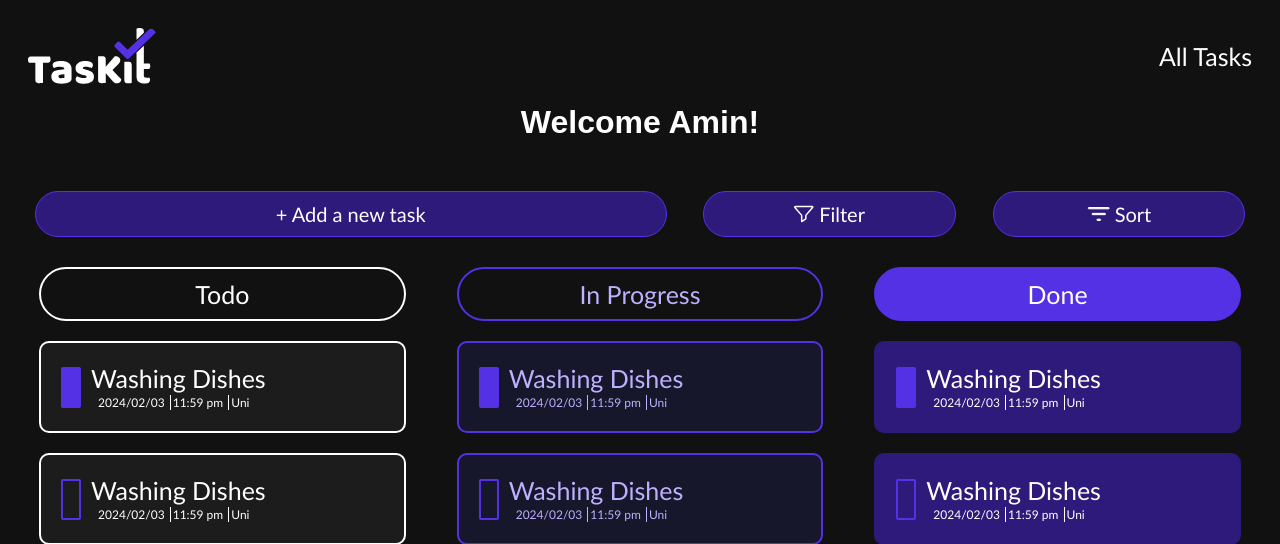
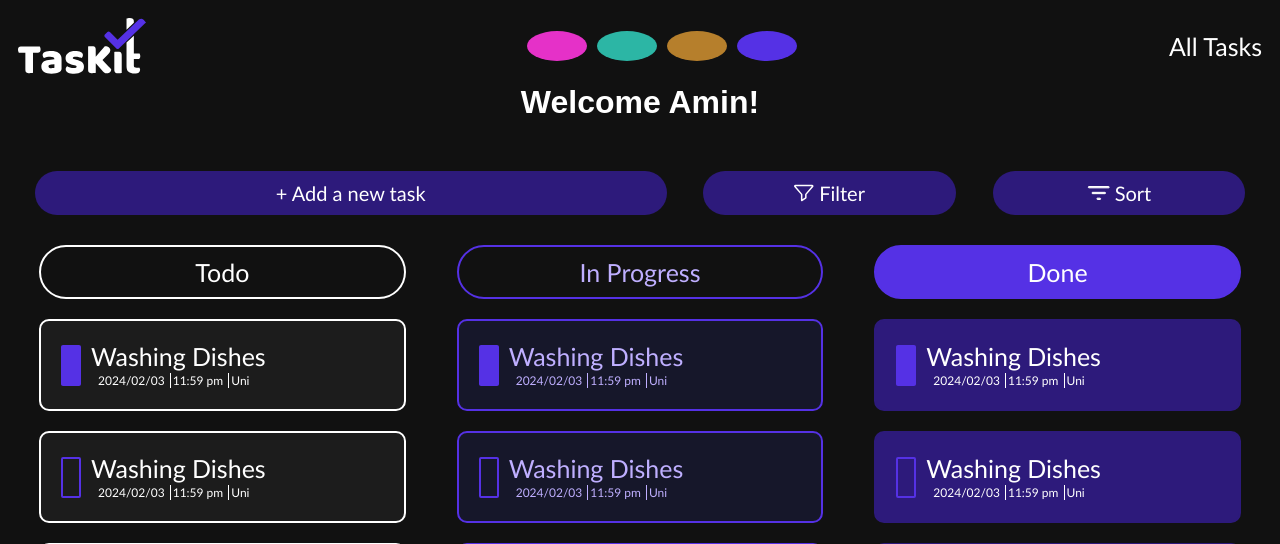
Before and after one commit to AminBihamta/TaskIt, a PHP site: page /dashboard.html in a window 1280 px wide. Shown: the top 544 px of the page. Run offline with PHP 8.4, Linux system fonts and the light colour scheme; a stand-in replaces the project's code that opens the database connection.

Commit message:
removed light theme + added buttons to change theme in dashboard

```diff
--- a/addtask.html
+++ b/addtask.html
@@ -5,6 +5,7 @@
     <meta name="viewport" content="width=device-width, initial-scale=1.0">
     <title>Add Task</title>
     <link rel="stylesheet" href="addtask.css">
+    <script src="themeChanger.js"> </script>
 </head>
 <body>
     <div class = "TaskContainer">
--- a/dashboard.html
+++ b/dashboard.html
@@ -5,6 +5,8 @@
     <meta name="viewport" content="width=device-width, initial-scale=1.0" />
     <title>Document</title>
     <link rel="stylesheet" href="dashboardStyles.css" />
+    <script src="themeChanger.js"></script>
+    <link rel="stylesheet" href="themeButtonStyles.css">
   </head>
   <body>
     <header>
@@ -46,9 +48,16 @@
           fill="#5531E5"
         />
       </svg>
-
+     <!--buttons for changing themes-->
+     <div id="themeButtonContainer">
+      <button class="theme-button changeToPink"></button>
+      <button class="theme-button changeToCyan"></button>
+      <button class="theme-button changeToOrange"></button>
+      <button class="theme-button changeToPurple"></button>
+    </div>
       <a href="">All Tasks</a>
     </header>
+
     <h1>Welcome Amin!</h1>
     <div class="boxedDiv">
       <div class="space-evenly-items">
@@ -354,6 +363,7 @@
       </div>
     </div>
 
+
     <script>
       function openPopup() {
         document.getElementById("overlay").style.display = "flex";
--- a/dashboardStyles.css
+++ b/dashboardStyles.css
@@ -35,7 +35,7 @@ header {
   flex-direction: row;
   justify-content: space-between;
   align-items: center;
-  padding: 20px;
+  padding: 10px;
 }
 
 .boxedDiv {
@@ -91,16 +91,16 @@ header {
   align-items: center;
   gap: 10px;
   border-radius: 10px;
-  border: 2px solid var(--Primary-Text-Color, #fff);
-  background: var(--Todo-Background, #1c1c1c);
+  border: 2px solid var(--Primary-Text-Color);
+  background: var(--Todo-Background);
 }
 
 button {
   border-radius: 60px;
-  border: 1px solid var(--Primary-Color, #5531e5);
-  background: var(--Done-Background-Color, #2d1a7b);
+  border: 1px solid var(--Primary-Color);
+  background: var(--Done-Background-color);
   padding: 10px 30px;
-  color: var(--Primary-Text-Color, #fff);
+  color: var(--Primary-Text-Color);
   font-family: "Ek Mukta", Calibri;
   font-size: 20px;
   font-style: normal;
@@ -133,7 +133,7 @@ button:hover {
 .popup {
   background: none;
   /* padding: 20px; */
-  border: solid #5531e5;
+  border: solid var(--Primary-color);
   border-width: 6px;
   border-radius: 30px;
   width: 525px;
--- /dev/null
+++ b/themeButtonStyles.css
@@ -0,0 +1,71 @@
+header {
+    display: flex;
+    align-items: center;
+  }
+
+  #themeButtonContainer {
+    display: flex;
+    align-items: center;
+    margin-left: 10px; /* Adjust this to your preference */
+  }
+
+  .theme-button {
+    width: 10px; /* Initial small size */
+    height: 10px; /* Initial small size */
+    border-radius: 50%;
+    border: none;
+    margin: 0 5px; /* Space between buttons */
+    cursor: pointer;
+    transition: all 0.3s ease;
+  }
+
+  /* Adjust button size based on viewport width */
+  @media (min-width: 768px) {
+    .theme-button {
+      width: 25px;
+      height: 25px;
+    }
+  }
+
+  @media (min-width: 1024px) {
+    .theme-button {
+      width: 30px;
+      height: 30px;
+    }
+  }
+
+/* Pink Theme Button */
+.changeToPink {
+    background-color: #E531C8;
+}
+
+.changeToPink:hover {
+    background-color: #D420B2;
+}
+
+/* Cyan Theme Button */
+.changeToCyan {
+    background-color: #2CB6A5;
+}
+
+.changeToCyan:hover {
+    background-color: #229E8C;
+}
+
+/* Orange Theme Button */
+.changeToOrange {
+    background-color: #B67F2C;
+}
+
+.changeToOrange:hover {
+    background-color: #9F6D1E;
+}
+
+/* Purple Theme Button */
+.changeToPurple {
+    background-color: #5531E5;
+}
+
+.changeToPurple:hover {
+    background-color: #4729C0;
+}
--- a/themeChanger.js
+++ b/themeChanger.js
@@ -37,8 +37,7 @@ function applyTheme(theme) {
         document.documentElement.style.setProperty('--Light-Purple-Text-Color', '#FDAFFF');
         document.documentElement.style.setProperty('--Done-Background-color', '#7B1A60');
         document.documentElement.style.setProperty('--Purple-Background-Fill', '#2A1622');
-        document.documentElement.style.setProperty('--Primary-Text-Color', '#FFF');
-        document.documentElement.style.setProperty('--Background-color', '#111111');
+
     }
 
     //change to cyan
@@ -47,8 +46,7 @@ function applyTheme(theme) {
         document.documentElement.style.setProperty('--Light-Purple-Text-Color', '#AFE7FF');
         document.documentElement.style.setProperty('--Done-Background-color', '#1A697B');
         document.documentElement.style.setProperty('--Purple-Background-Fill', '#162A25');
-        document.documentElement.style.setProperty('--Primary-Text-Color', '#FFF');
-        document.documentElement.style.setProperty('--Background-color', '#111111');
+
     }
 
     //change to orange
@@ -57,8 +55,7 @@ function applyTheme(theme) {
         document.documentElement.style.setProperty('--Light-Purple-Text-Color', '#FFD6AF');
         document.documentElement.style.setProperty('--Done-Background-color', '#784B16');
         document.documentElement.style.setProperty('--Purple-Background-Fill', '#2A2316');
-        document.documentElement.style.setProperty('--Primary-Text-Color', '#FFF');
-        document.documentElement.style.setProperty('--Background-color', '#111111');
+
     }
 
     //change to purple
@@ -67,19 +64,9 @@ function applyTheme(theme) {
         document.documentElement.style.setProperty('--Light-Purple-Text-Color', '#BFAFFF');
         document.documentElement.style.setProperty('--Done-Background-color', '#2D1A7B');
         document.documentElement.style.setProperty('--Purple-Background-Fill', '#16172A');
-        document.documentElement.style.setProperty('--Primary-Text-Color', '#111111');
-        document.documentElement.style.setProperty('--Background-color', '#FFF');
     }
 
-    //change to light theme
-    else if (theme === "light") {
-        document.documentElement.style.setProperty('--Primary-color', '#5531E5');
-        document.documentElement.style.setProperty('--Light-Purple-Text-Color', '#BFAFFF');
-        document.documentElement.style.setProperty('--Done-Background-color', '#2D1A7B');
-        document.documentElement.style.setProperty('--Purple-Background-Fill', '#16172A');
-        document.documentElement.style.setProperty('--Primary-Text-Color', '#111111');
-        document.documentElement.style.setProperty('--Background-color', '#FFF');
-    }
+
 }
 
 //*updating theme for webapp and cookies functionality
@@ -120,10 +107,4 @@ document.addEventListener('DOMContentLoaded', (event) => {
         applyTheme("purple");
     });
 
-    //changes theme and cookie to light
-    const changeToLightButton = document.getElementsByClassName('changeToLight')[0];
-    changeToLightButton.addEventListener('click', () => {
-        setCookie("theme", "light", 30);
-        applyTheme("light");
-    });
 });
```
